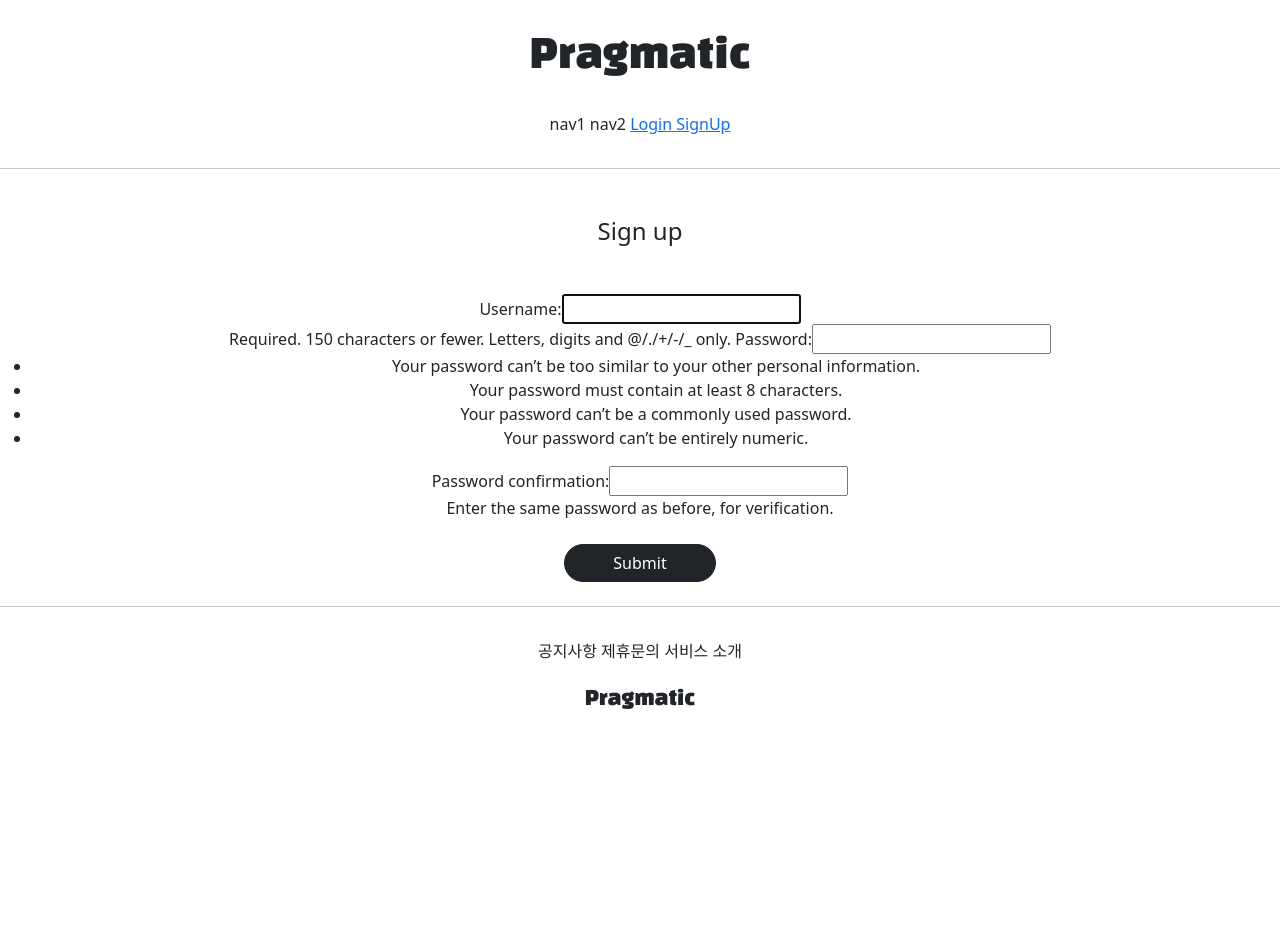
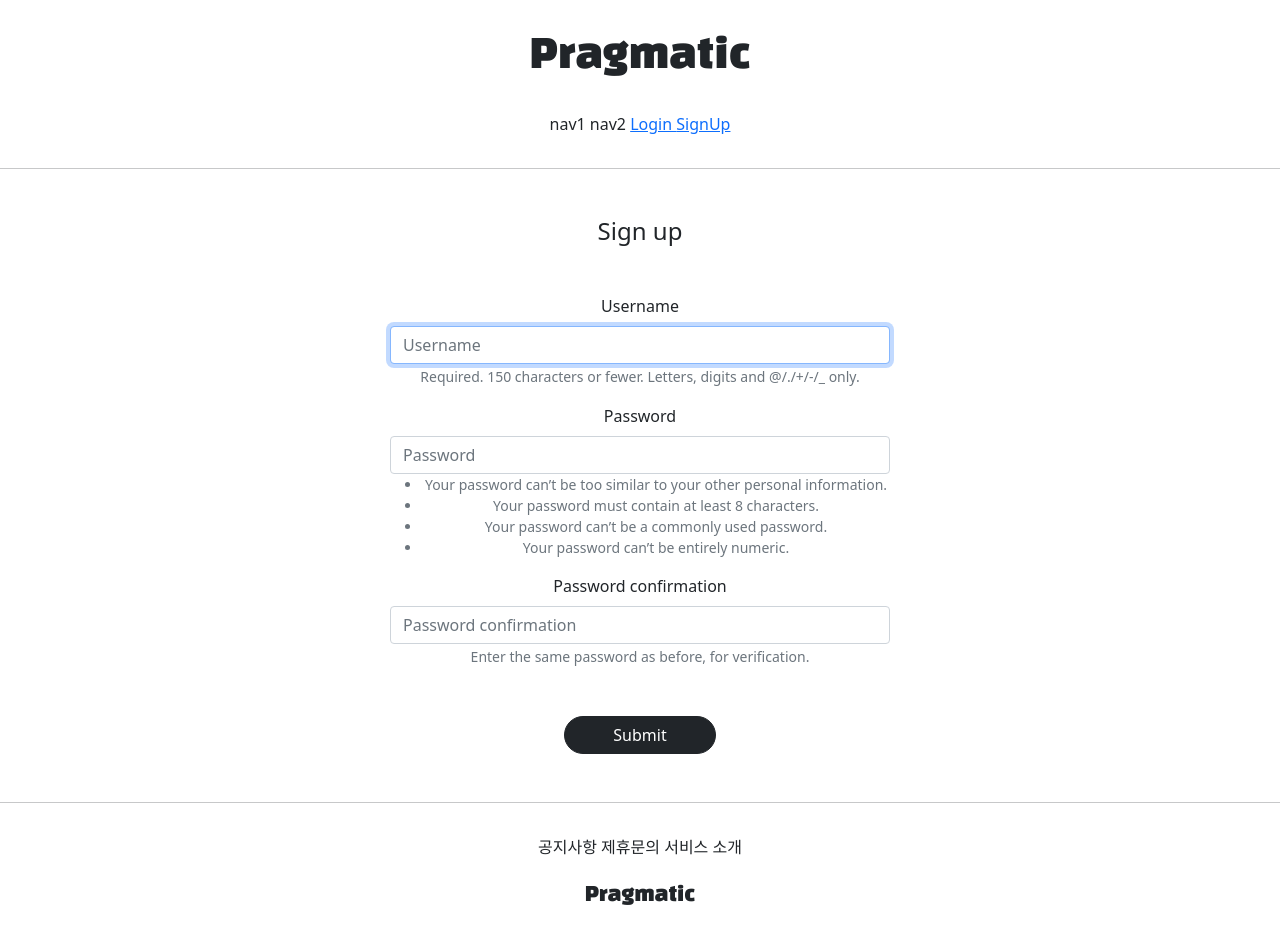
Before and after one commit to 21nkyu/gis_1ban_111, a Django app: page /account/create/ in a window 1280 px wide. Before the commit the page ends 709 px from the top, so only its background shows below. Run offline with Django 3.2, Linux system fonts and the light colour scheme; parts of the project's set-up code (start-up, migrations or seed data) failed here and were passed over; some libraries are stand-ins or nearby versions.

Commit message:
2021 07 14 003 1ban class commit 019

```diff
--- a/accountapp/templates/accountapp/create.html
+++ b/accountapp/templates/accountapp/create.html
@@ -1,16 +1,17 @@
 {% extends 'base.html' %}
+{% load bootstrap4 %}
 
 {% block content %}
 
-    <div class="text-center">
+    <div class="text-center mw-500 m-auto">
         <div class="m-5">
             <h4>Sign up</h4>
         </div>
         <div>
             <form action="{% url 'accountapp:create' %}" method="post"> {# url acc~app 의 create로 요청을 보내라 #}
                 {% csrf_token %}   {# ??보안#}
-                {{ form }}
-                <div class="m-4"> {# 부모넓이 상송 #}
+                {% bootstrap_form form %}
+                <div class="m-5"> {# 부모넓이 상송 #}
                     <input type="submit"
                            class="btn btn-dark rounded-pill px-5" > {# 출력버튼 px-5수평방향향#}
                 </div>
--- a/ik_1ban_1/settings.py
+++ b/ik_1ban_1/settings.py
@@ -53,7 +53,9 @@ INSTALLED_APPS = [
     'django.contrib.sessions',
     'django.contrib.messages',
     'django.contrib.staticfiles',
-    'accountapp'
+    'bootstrap4',
+    'accountapp',
+
 ]
 
 MIDDLEWARE = [
--- a/static/base.css
+++ b/static/base.css
@@ -16,3 +16,8 @@
 .pragmatic_footer_button{
     margin-top: 2rem;
 }
+
+.mw-500 {
+    max-width: 500px;
+    margin: 1rem 1.5rem;
+}
```
Also changed, not shown: accountapp/templates/accountapp/login.html (+4 -3 lines).
